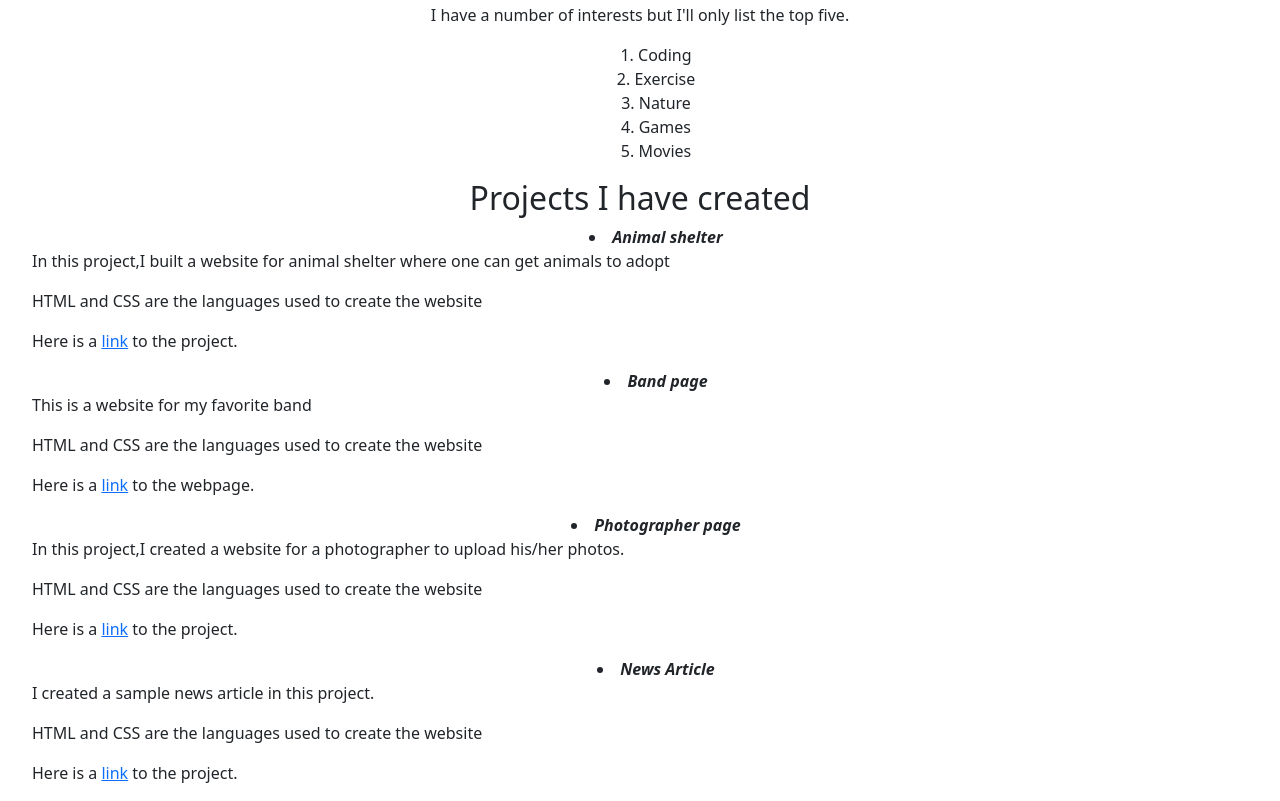
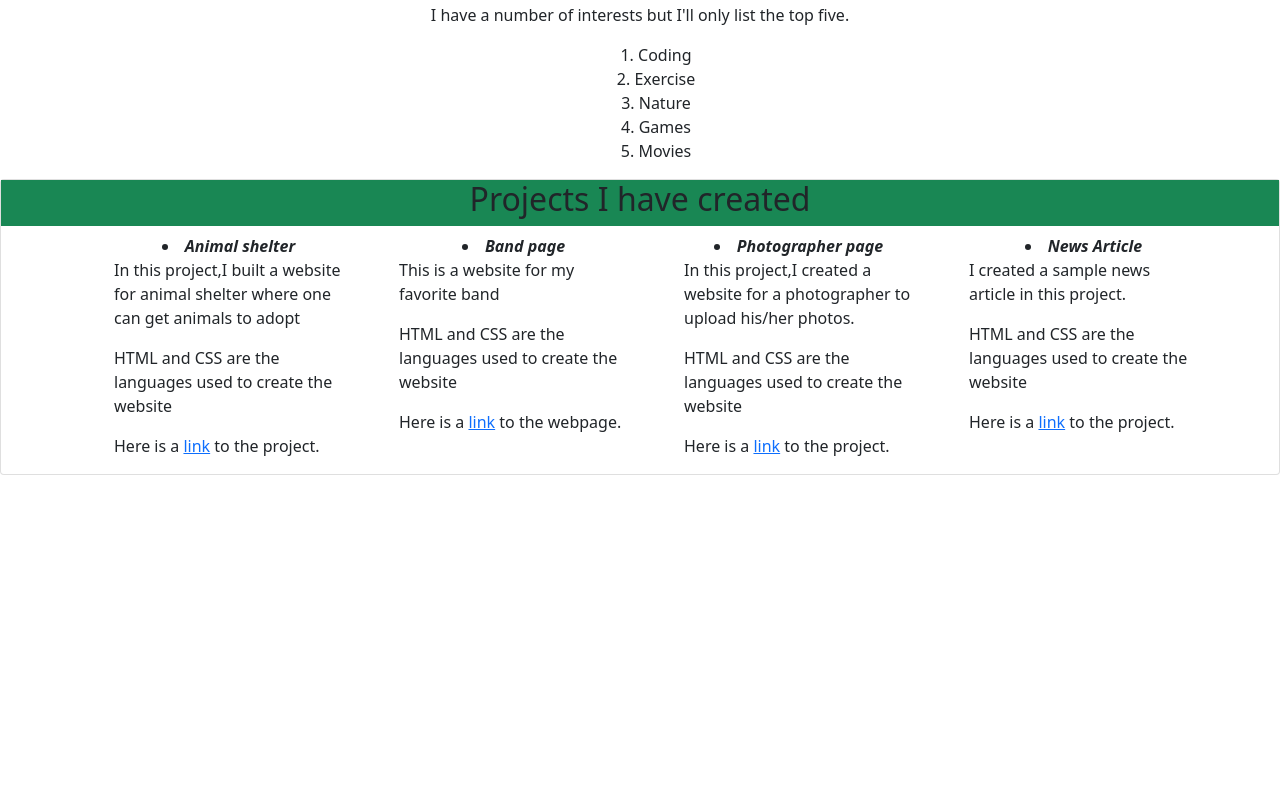
Before and after one commit to WaruiAlfred/portflio-page, a plain HTML site: page index.html in a window 1280 px wide. Shown: the part 930-1731 px from the top of the page. After the commit the page ends 1405 px from the top, so only its background shows below. Drawn offline with Linux system fonts and the light colour scheme.

Commit message:
add columns to project section

```diff
--- a/index.html
+++ b/index.html
@@ -38,21 +38,38 @@
           <li>Movies</li>
         </ol>
       </div>
-      <div class="project-section">
+      <div class="card project-section">
+        <div class="card-title bg-success">
           <h2>Projects I have created</h2>
+        </div>
+        <div class="container">
+          <div class="row">
+            <div class="col-md-3">
               <ul>
                 <li>Animal shelter</li>
                 <p>In this project,I built a website for animal shelter where one can get animals to adopt</p>
                 <p>HTML and CSS are the languages used to create the website</p>
                 <p>Here is a <a href="">link</a> to the project.</p>
+              </ul>
+            </div>
+            <div class="col-md-3">
+              <ul>
                 <li>Band page</li>
                 <p>This is a website for my favorite band</p>
                 <p>HTML and CSS are the languages used to create the website</p>
                 <p>Here is a <a href="">link</a> to the webpage.</p>
+              </ul>
+            </div>
+            <div class="col-md-3">
+              <ul>
                 <li>Photographer page</li>
                 <p>In this project,I created a website for a photographer to upload his/her photos.</p>
                 <p>HTML and CSS are the languages used to create the website</p>
                 <p>Here is a <a href="">link</a> to the project.</p>
+              </ul>
+            </div>
+            <div class="col-md-3">
+              <ul>
                 <li>News Article</li>
                 <p>I created a sample news article in this project.</p>
                 <p>HTML and CSS are the languages used to create the website</p>
@@ -60,5 +77,8 @@
               </ul>
             </div>
           </div>
+        </div>
+      </div>
+    </div>
   </body>
 </html>
```
Lines whose indentation alone changed are shown as unchanged.
